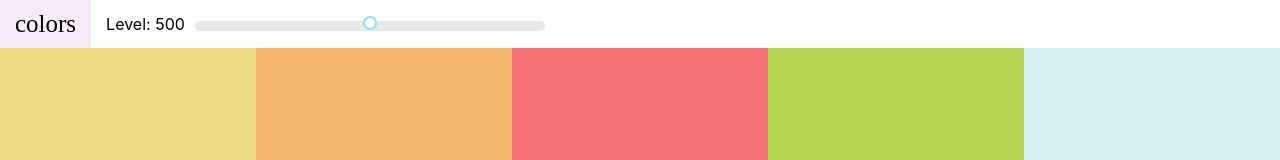
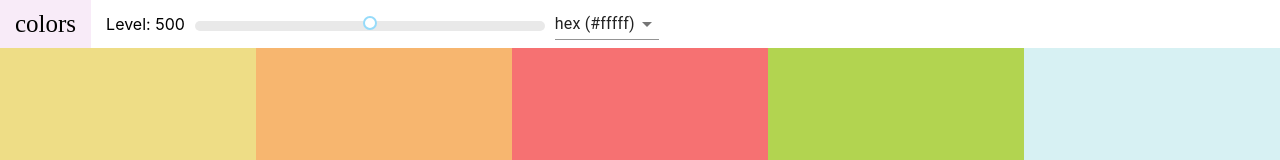
Before and after one commit to tinysheep007/Palette, a React (Create React App) app: page /palette/flat-ui-colors-american in a window 1280 px wide. Shown: the top 160 px of the page. Built offline with nearby package versions, Linux system fonts and the light colour scheme.

Commit message:
added select bars on top

```diff
--- a/package.json
+++ b/package.json
@@ -3,6 +3,7 @@
   "version": "0.1.0",
   "private": true,
   "dependencies": {
+    "@material-ui/core": "^4.12.3",
     "@testing-library/jest-dom": "^5.14.1",
     "@testing-library/react": "^11.2.7",
     "@testing-library/user-event": "^12.8.3",
--- a/src/Navbar.js
+++ b/src/Navbar.js
@@ -1,10 +1,25 @@
 import React, {Component} from 'react';
 import Slider from 'rc-slider';
 import 'rc-slider/assets/index.css';
-import './Navbar.css'
+import './Navbar.css';
+import Select from '@material-ui/core/Select';
+import MenuItem from '@material-ui/core/MenuItem';
+
+
 class Navbar extends Component {
+    constructor(props){
+        super(props);
+        this.state={ format: "hex"};
+        this.handleChange=this.handleChange.bind(this);
+
+    }
+    handleChange(e){
+        this.setState({ format: e.target.value});
+        this.props.handleChange(e.target.value);
+    }
     render(){
-        const {level, changeLevel} = this.props;
+        const {level, changeLevel, handleChange} = this.props;
+        const { format } = this.state;
         return (
             <div className="Navbar">
                 <div className="logo">
@@ -22,7 +37,14 @@
                         />
                     </div>
                 </div>
+                <div className="selector">
+                    <Select value={format} onChange={this.handleChange}>
+                        <MenuItem value="hex">hex (#fffff)</MenuItem>
+                        <MenuItem value="rgb">rgb (255,255,255)</MenuItem>
+                        <MenuItem value="rgba">rgba (255,255,255,1.0)</MenuItem>
+                    </Select>
 
+                </div>
             </div>
 
         )
--- a/src/Palette.js
+++ b/src/Palette.js
@@ -7,9 +7,11 @@
     constructor(props){
         super(props);
         this.state={
-            level:500
+            level:500,
+            format:"hex"
         }
         this.changeLevel=this.changeLevel.bind(this);
+        this.changeFormat=this.changeFormat.bind(this);
     }
     changeLevel(newlevel){
         this.setState({
@@ -17,14 +19,18 @@
         });
 
     }
+    changeFormat(val){
+        this.setState({ format: val});
+    }
+
     render(){
-        const { level } =this.state;
+        const { level,format } =this.state;
         let colorBoxes = this.props.palette.colors[level].map(color => (
-            <ColorBox background={color.hex} name={color.name}/>
+            <ColorBox background={color[format]} name={color.name}/>
         ));
         return (
             <div className="Palette">
-                <Navbar level= {level} changeLevel={this.changeLevel}/>
+                <Navbar level= {level} changeLevel={this.changeLevel} handleChange={this.changeFormat}/>
 
                 <div className="Palette-Colors">
                     {colorBoxes}
--- a/src/colorHelpers.js
+++ b/src/colorHelpers.js
@@ -21,7 +21,7 @@
         rgb: chroma(scale[i]).css(),
         rgba: chroma(scale[i])
           .css()
-          .replace("rgba", "rgba")
+          .replace("rgb", "rgba")
           .replace(")", ",1.0)")
       });
     }
```
Also changed, not shown: 1 other file (tests, documents, lock files or other folders).
